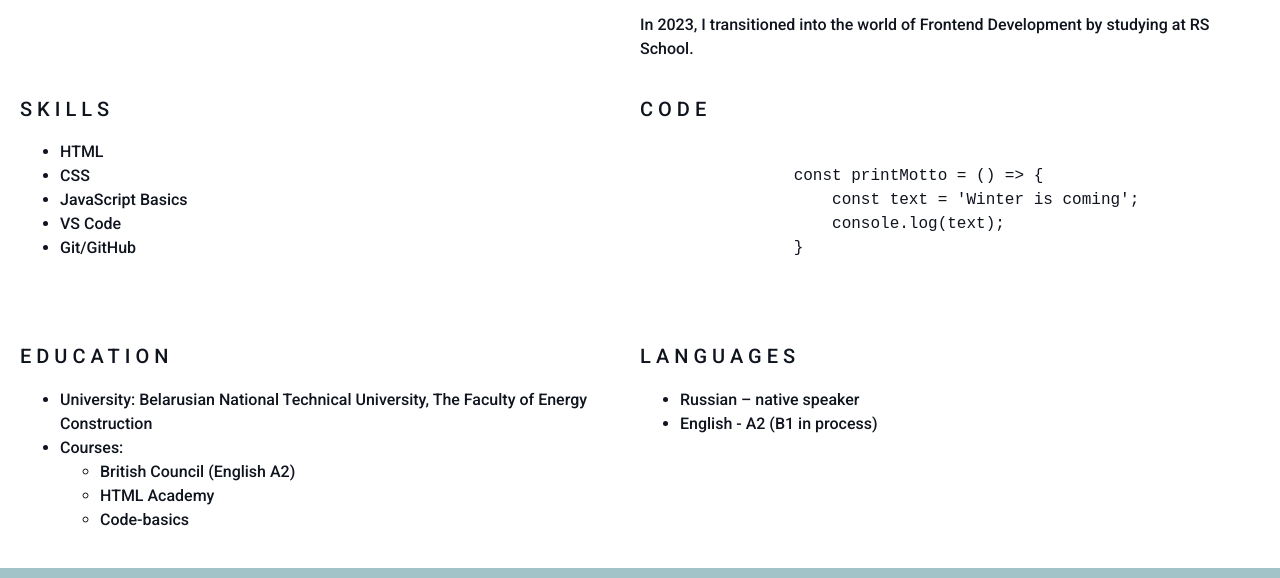
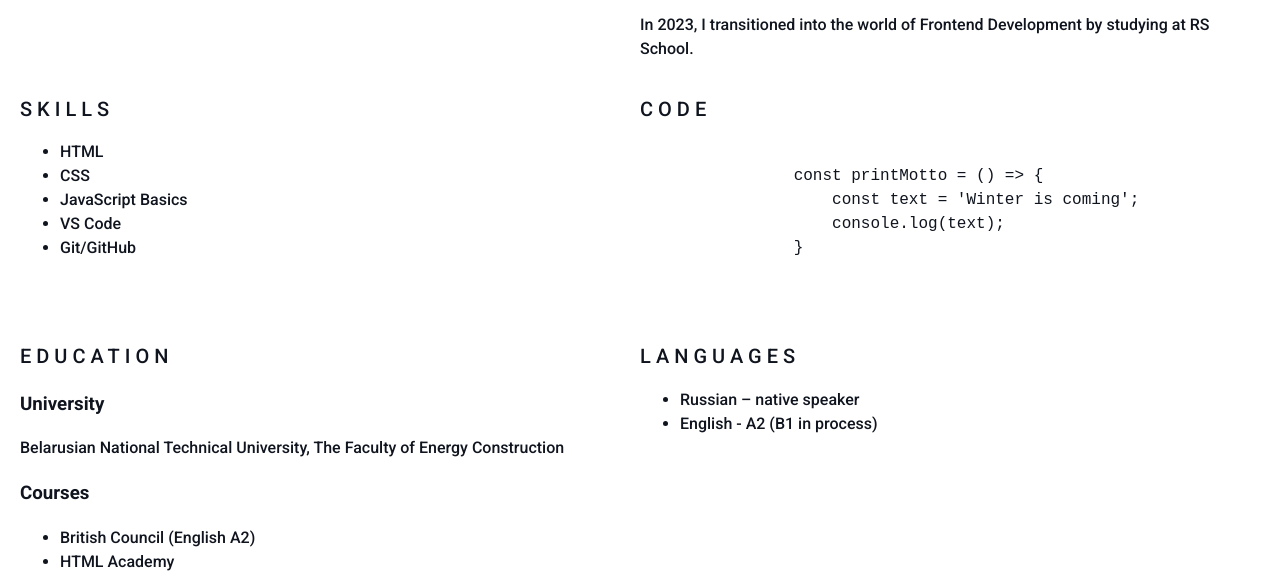
Before and after one commit to JuliaGolota/rsschool-cv, a plain HTML site: page index.html in a window 1280 px wide. Shown: the part 620-1198 px from the top of the page. Drawn offline with Linux system fonts and the light colour scheme.

Commit message:
fix: change education html file

```diff
--- a/index.html
+++ b/index.html
@@ -78,14 +78,13 @@
             </section>
             <section class="section" id="Education">
                 <h2 class="section-title">Education</h2>
+                <h3>University</h3>
+                <p>Belarusian National Technical University, The Faculty of Energy Construction</p>
+                <h3>Courses</h3>
                 <ul>
-                    <li>University: Belarusian National Technical University, The Faculty of Energy Construction</li>
-                    <li>Courses:</li>
-                    <ul>
-                        <li>British Council (English A2)</li>
-                        <li>HTML Academy</li>
-                        <li>Code-basics</li>
-                    </ul>
+                    <li>British Council (English A2)</li>
+                    <li>HTML Academy</li>
+                    <li>Code-basics</li>
                 </ul>
             </section>
             <section class="section" id="Languages">
```
